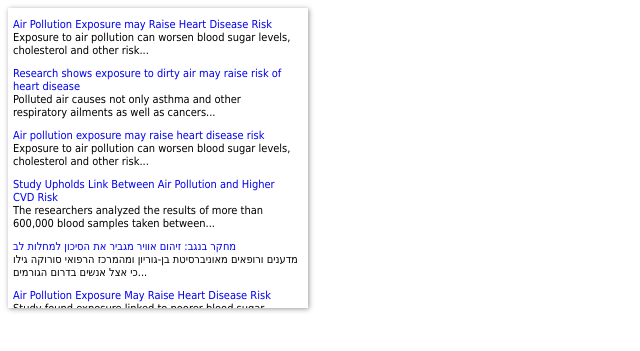
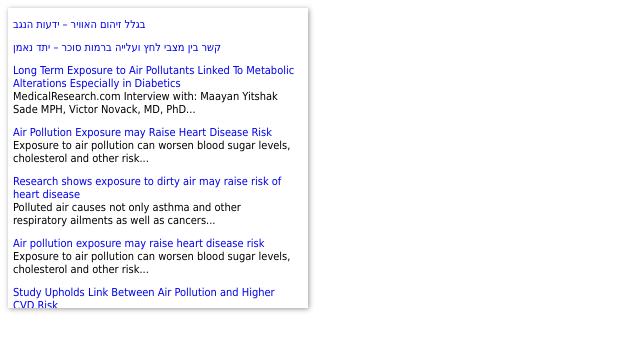
Before and after one commit to vsevkayf/OmarKhayyam, a Jekyll site: the page pages/Newss.html, which Jekyll copies as it is, in a window 1280 px wide. Shown: the top 351 px of the page, without its empty margins (0-640 px from the left). Built offline with Jekyll 4.4.1, drawn with Linux system fonts in a browser that asks for light colours; nearby versions of some CDN libraries.

Commit message:
Update Newss.html

```diff
--- a/pages/Newss.html
+++ b/pages/Newss.html
@@ -43,6 +43,17 @@
 <body>
 	<div class="smartmarquee example">
 		<ul class="container">
+
+			<li dir="rtl">
+        			<a href="http://sorokacrc.org/pages/pdf-news/גלוקוז וסטרס ידיעות הנגב.pdf" target="_blank"> המתח מזיק לבריאות – ידיעות הנגב </a>
+      			</li>
+      			<li dir="rtl">
+        			<a href="http://sorokacrc.org/pages/pdf-news/גלוקוז וזיהום אויר- ידיעות הנגב.pdf" target="_blank"> בגלל זיהום האוויר – ידעות הנגב </a>
+      			</li>
+		        <li dir="rtl">
+		        	<a href="http://sorokacrc.org/pages/pdf-news/ גלוקוז וסטרס-רפואה.pdf" target="_blank"> קשר בין מצבי לחץ ועלייה ברמות סוכר – יתד נאמן </a>
+		        </li>
+
 			<li>
 				<a href="http://medicalresearch.com/author-interviews/long-term-exposure-to-air-pollutants-linked-to-metabolic-alterations-especially-in-diabetics/24722/" target="_blank">Long Term Exposure to Air Pollutants Linked To Metabolic Alterations Especially in Diabetics</a>
 				<br><a>MedicalResearch.com Interview with: Maayan Yitshak Sade MPH, Victor Novack, MD, PhD...</a>
```
